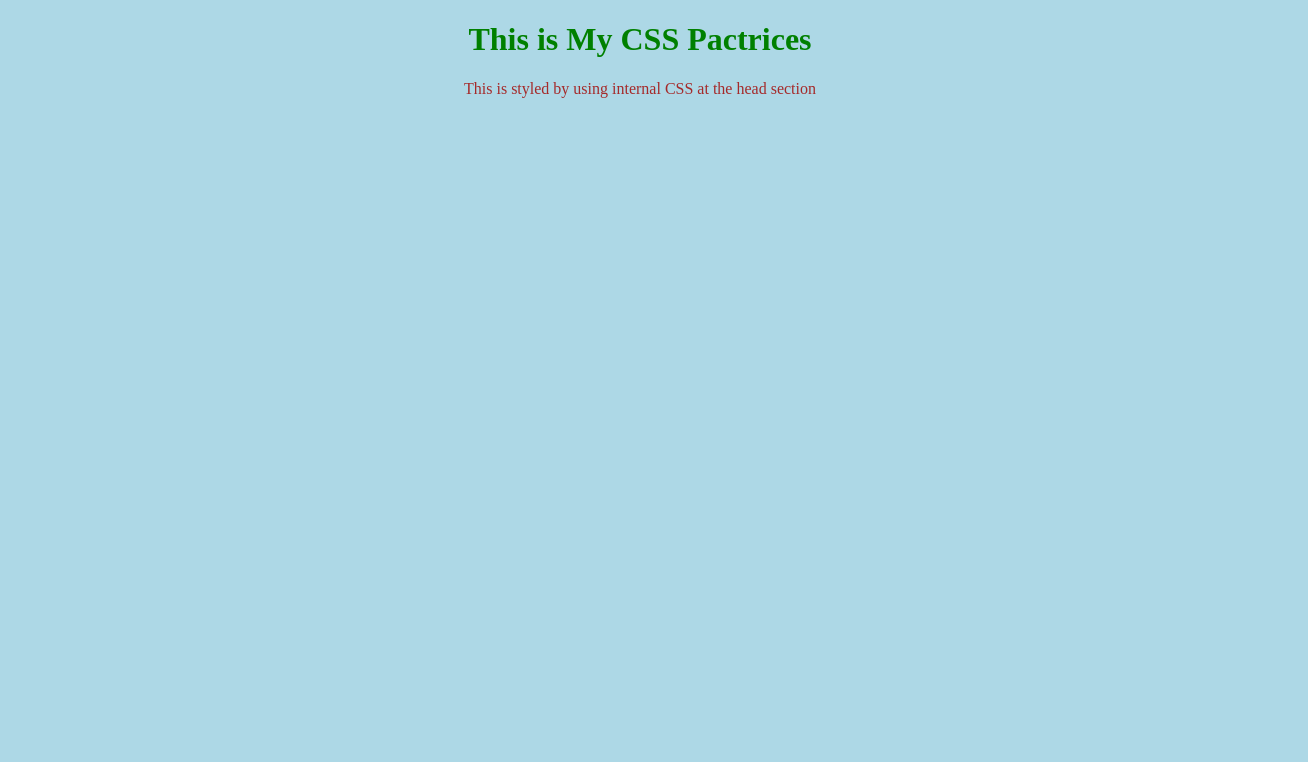
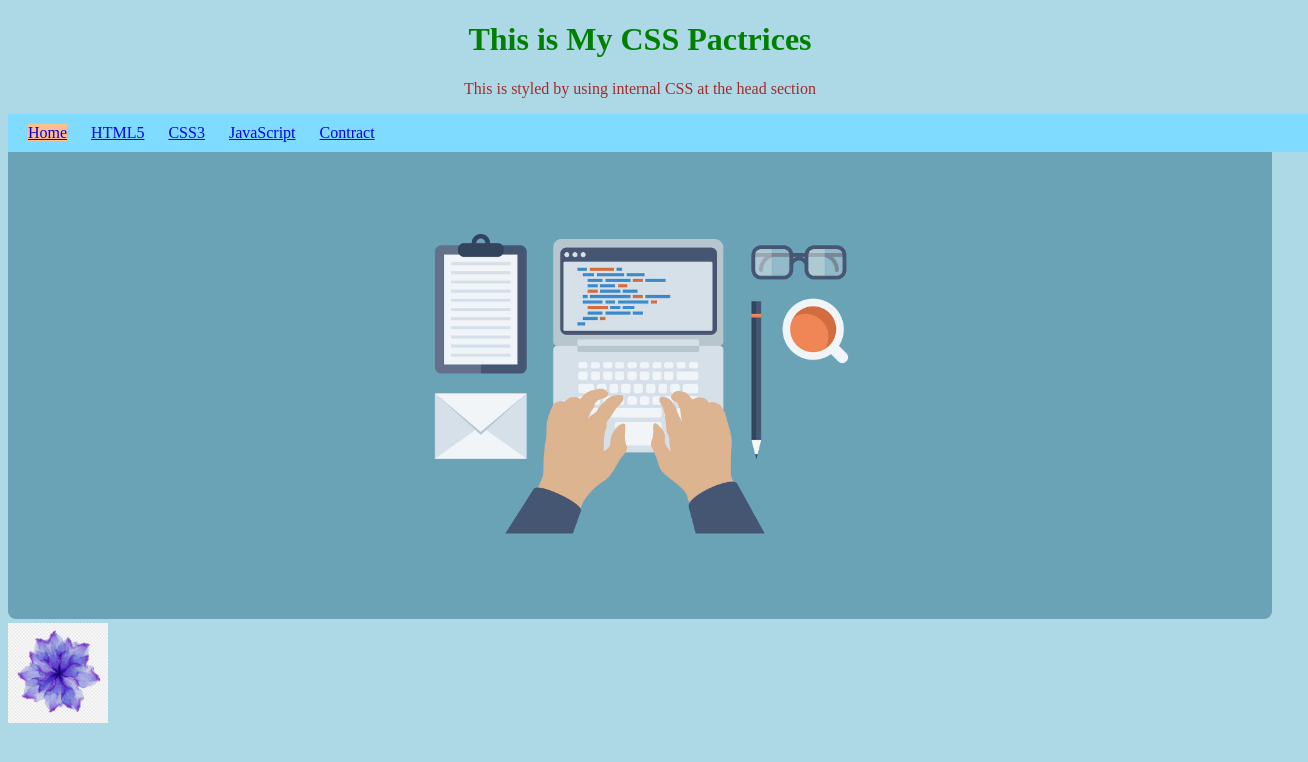
Before and after one commit to AyeshPerera25/My-HTML-Pactrice, a plain HTML site: page Web Development Cours/Example with CSS/index.html in a window 1280 px wide. Shown: the whole page, 1308 px wide, since content can reach past the window. Drawn offline with Linux system fonts and the light colour scheme.

Commit message:
animation

```diff
--- a/Web Development Cours/Example with CSS/index.html
+++ b/Web Development Cours/Example with CSS/index.html
@@ -7,7 +7,7 @@
     <title> Getting Start with CSS</title>
 
     <!-- External CSS-->
-    <link rel="stylesheet" href="mystyle.css">
+    <link rel="stylesheet" type="text/css" href="mystyle.css">
 
     <!-- Internal CSS -->
     <style>
@@ -32,6 +32,28 @@
     <p class="internalcss"> This is styled by using internal CSS at the head section</p>
 
 
+
+    <!-- Navigation Bar properties get changed on CSS style sheet -->
+
+    <ul>
+        <li><a class="active" href="#">Home</a></li>
+        <li><a href="#">HTML5</a></li>
+        <li><a href="#">CSS3</a></li>
+        <li> <a href="#">JavaScript</a></li>
+        <li><a href="#">Contract</a></li>
+
+    </ul>
+
+    <!-- Style Multimedia Using CSS -->
+
+    <img class="pic1" src="Image2.jpg" alt="Computer Programing">
+
+
+    <!-- CSS style animation   -->
+
+    <img class="flower" src="image1.png" alt="lautes">
+
+
 </body>
 
 
```
Also changed, not shown: Web Development Cours/Example with CSS/Image2.jpg (added), Web Development Cours/Example with CSS/image1.png (added).
